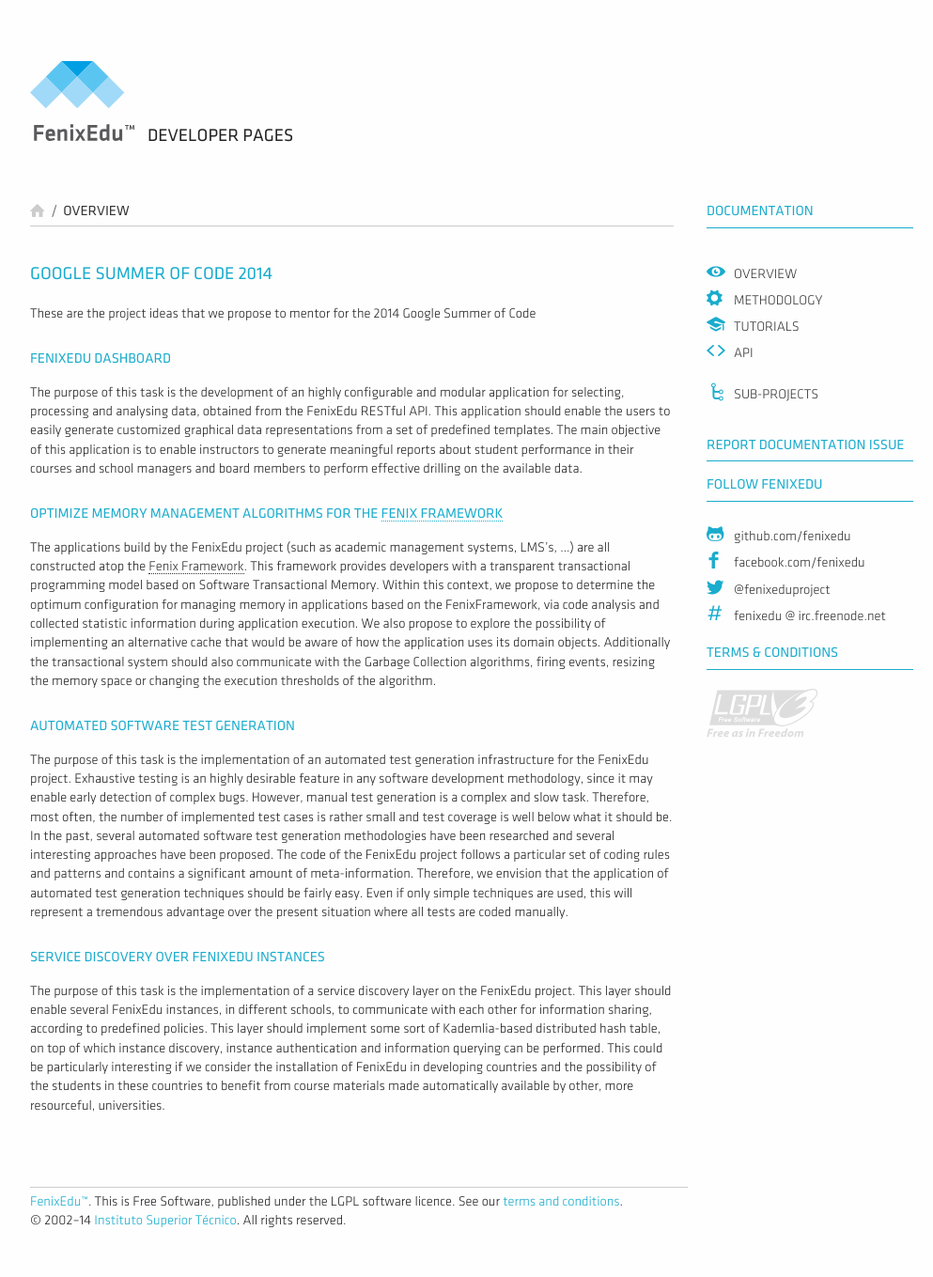
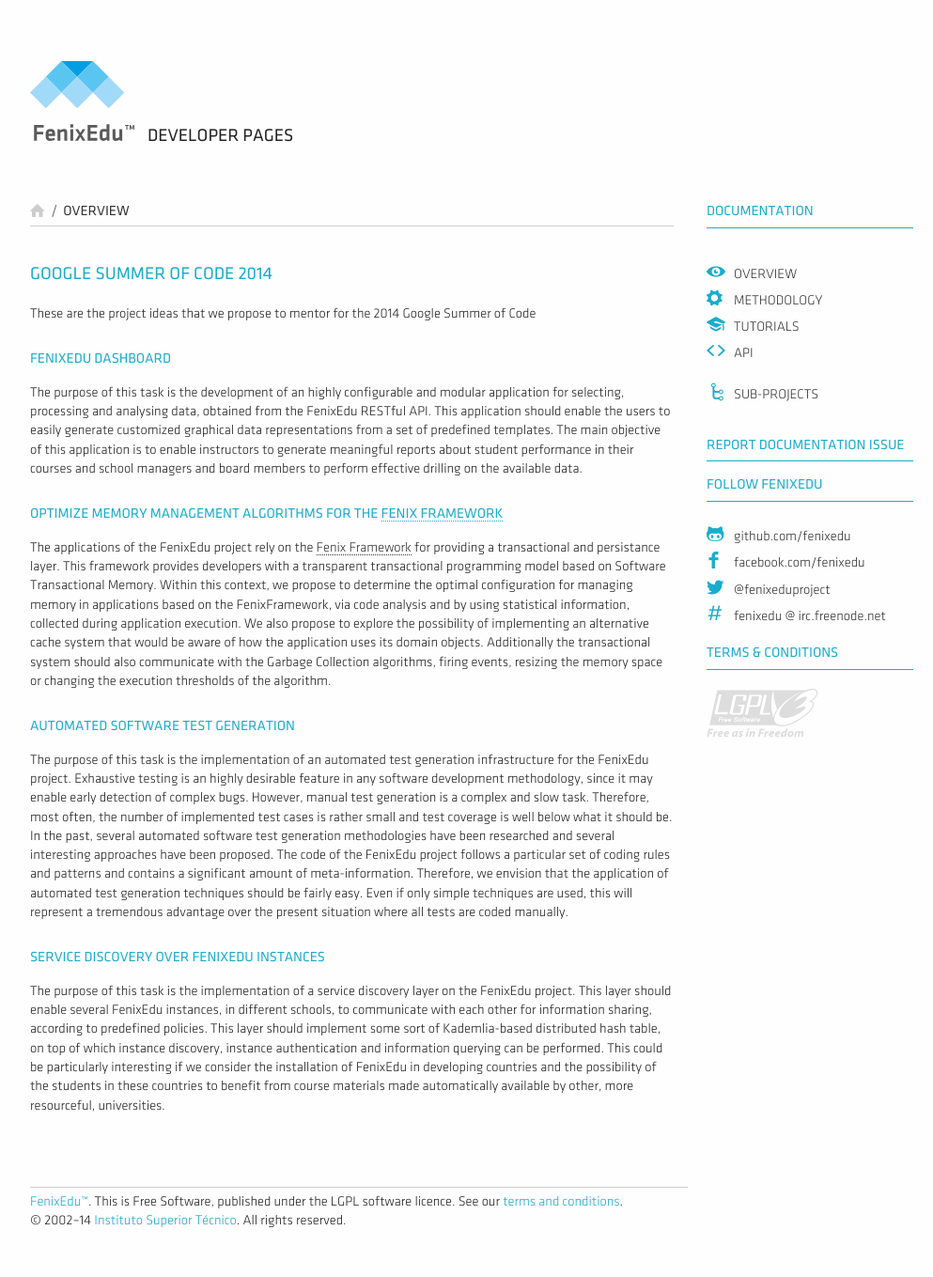
Before and after one commit to FenixEdu/fenixedu.github.io, a Jekyll site: the page built from dev/google-summer-of-code/index.md, in a window 1280 px wide. Shown: the whole page at 94% size, without its empty margins (128-1121 px from the left). Built offline with Jekyll 4.4.1, drawn with Linux system fonts in a browser that asks for light colours; nearby versions of some CDN libraries; Markdown is read by kramdown in place of the engine named in the settings.

Commit message:
Update index.md

```diff
--- a/dev/google-summer-of-code/index.md
+++ b/dev/google-summer-of-code/index.md
@@ -16,7 +16,7 @@ The purpose of this task is the development of an highly configurable and modula
 
 ### Optimize Memory Management Algorithms for the [Fenix Framework][FenixFramework]
 
-The applications build by the FenixEdu project (such as academic management systems, LMS's, ...) are all constructed atop the [Fenix Framework][FenixFramework]. This framework provides developers with a transparent transactional programming model based on Software Transactional Memory. Within this context, we propose to determine the optimum configuration for managing memory in applications based on the FenixFramework, via code analysis and collected statistic information during application execution. We also propose to explore the possibility of implementing an alternative cache that would be aware of how the application uses its domain objects. Additionally the transactional system should also communicate with the Garbage Collection algorithms, firing events, resizing the memory space or changing the execution thresholds of the algorithm.
+The applications of the FenixEdu project rely on the [Fenix Framework][FenixFramework] for providing a transactional and persistance layer. This framework provides developers with a transparent transactional programming model based on Software Transactional Memory. Within this context, we propose to determine the optimal configuration for managing memory in applications based on the FenixFramework, via code analysis and by using statistical information, collected during application execution. We also propose to explore the possibility of implementing an alternative cache system that would be aware of how the application uses its domain objects. Additionally the transactional system should also communicate with the Garbage Collection algorithms, firing events, resizing the memory space or changing the execution thresholds of the algorithm.
 
 
 ### Automated Software Test Generation
```
